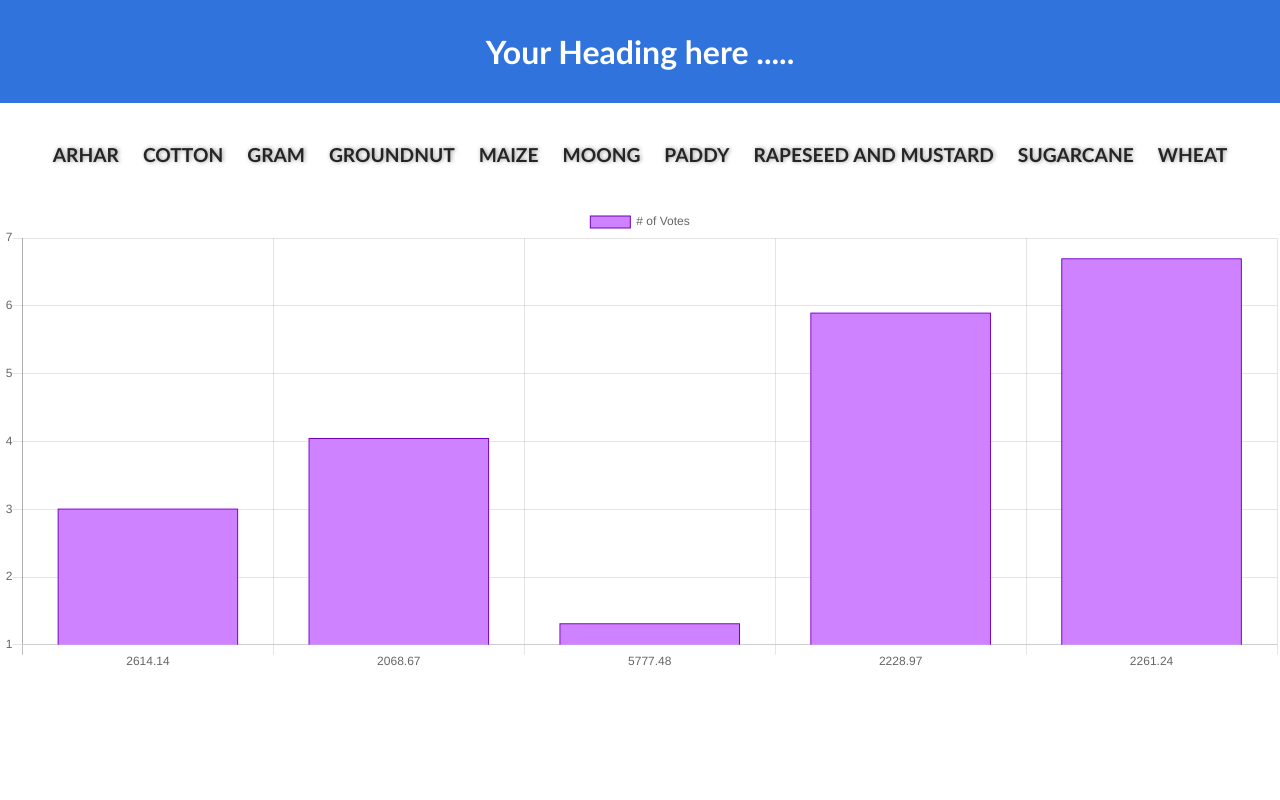
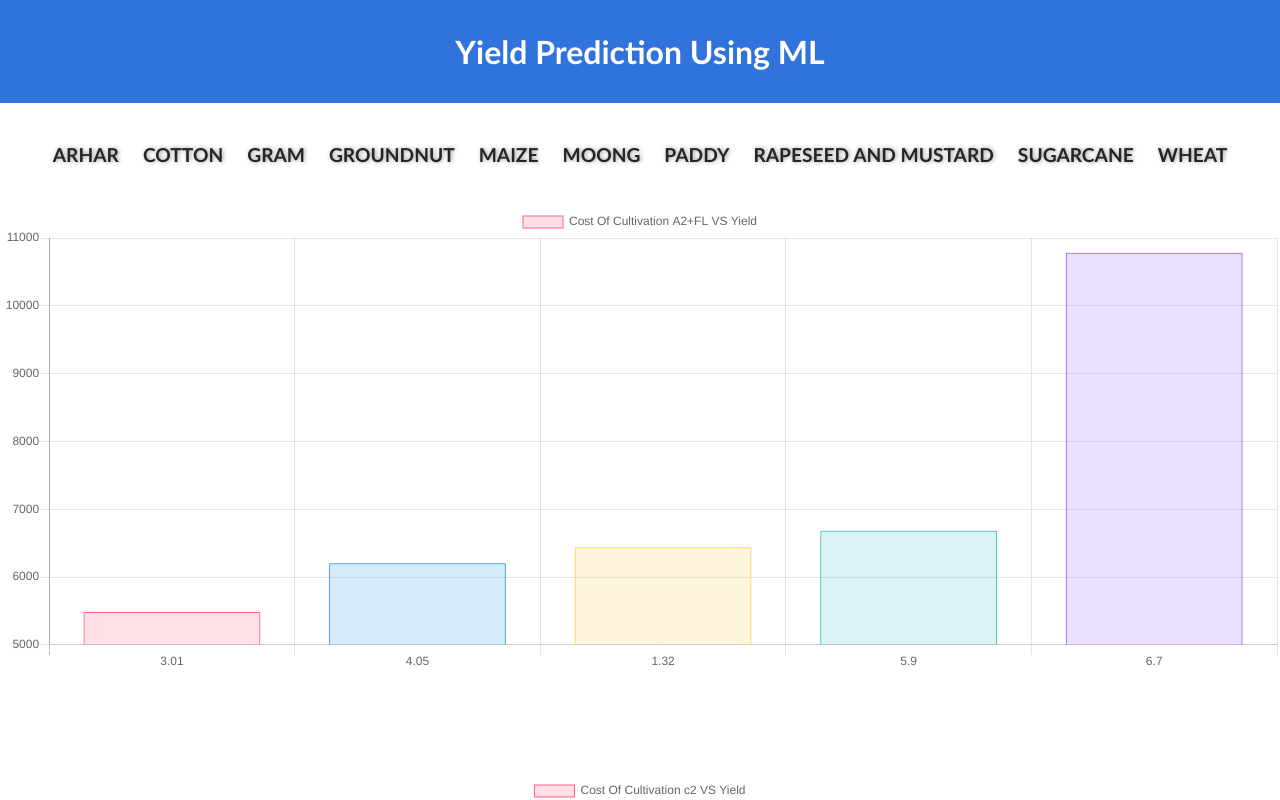
Before and after one commit to kapilbhoyar/miniProject, a plain HTML site: page index.html in a window 1280 px wide. Both pictures are taken after a click on the element 640 px from the left and 154 px from the top of the page. Shown: the top 800 px of the page. Drawn offline with nearby package versions, Linux system fonts and the light colour scheme.

Commit message:
this is my commit

```diff
--- a/csvjson.json
+++ b/csvjson.json
@@ -3,7 +3,7 @@
     "Crop": "ARHAR",
     "State": "Uttar Pradesh",
     "CostofCultivationA2FL": 9794.05,
-		"Cost of Cultivation (`/Hectare) C2": 23076.74,
+    "CostofCultivationC2": 23076.74,
     "CostofProductionC2": 1941.55,
     "Yield": 9.83
   },
@@ -11,7 +11,7 @@
     "Crop": "ARHAR",
     "State": "Karnataka",
     "CostofCultivationA2FL": 10593.15,
-		"Cost of Cultivation (`/Hectare) C2": 16528.68,
+    "CostofCultivationC2": 16528.68,
     "CostofProductionC2": 2172.46,
     "Yield": 7.47
   },
@@ -19,7 +19,7 @@
     "Crop": "ARHAR",
     "State": "Gujarat",
     "CostofCultivationA2FL": 13468.82,
-		"Cost of Cultivation (`/Hectare) C2": 19551.9,
+    "CostofCultivationC2": 19551.9,
     "CostofProductionC2": 1898.3,
     "Yield": 9.59
   },
@@ -27,7 +27,7 @@
     "Crop": "ARHAR",
     "State": "Andhra Pradesh",
     "CostofCultivationA2FL": 17051.66,
-		"Cost of Cultivation (`/Hectare) C2": 24171.65,
+    "CostofCultivationC2": 24171.65,
     "CostofProductionC2": 3670.54,
     "Yield": 6.42
   },
@@ -35,7 +35,7 @@
     "Crop": "ARHAR",
     "State": "Maharashtra",
     "CostofCultivationA2FL": 17130.55,
-		"Cost of Cultivation (`/Hectare) C2": 25270.26,
+    "CostofCultivationC2": 25270.26,
     "CostofProductionC2": 2775.8,
     "Yield": 8.72
   },
@@ -43,7 +43,7 @@
     "Crop": "COTTON",
     "State": "Maharashtra",
     "CostofCultivationA2FL": 23711.44,
-		"Cost of Cultivation (`/Hectare) C2": 33116.82,
+    "CostofCultivationC2": 33116.82,
     "CostofProductionC2": 2539.47,
     "Yield": 12.69
   },
@@ -51,7 +51,7 @@
     "Crop": "COTTON",
     "State": "Punjab",
     "CostofCultivationA2FL": 29047.1,
-		"Cost of Cultivation (`/Hectare) C2": 50828.83,
+    "CostofCultivationC2": 50828.83,
     "CostofProductionC2": 2003.76,
     "Yield": 24.39
   },
@@ -59,7 +59,7 @@
     "Crop": "COTTON",
     "State": "Andhra Pradesh",
     "CostofCultivationA2FL": 29140.77,
-		"Cost of Cultivation (`/Hectare) C2": 44756.72,
+    "CostofCultivationC2": 44756.72,
     "CostofProductionC2": 2509.99,
     "Yield": 17.83
   },
@@ -67,7 +67,7 @@
     "Crop": "COTTON",
     "State": "Gujarat",
     "CostofCultivationA2FL": 29616.09,
-		"Cost of Cultivation (`/Hectare) C2": 42070.44,
+    "CostofCultivationC2": 42070.44,
     "CostofProductionC2": 2179.26,
     "Yield": 19.05
   },
@@ -75,7 +75,7 @@
     "Crop": "COTTON",
     "State": "Haryana",
     "CostofCultivationA2FL": 29918.97,
-		"Cost of Cultivation (`/Hectare) C2": 44018.18,
+    "CostofCultivationC2": 44018.18,
     "CostofProductionC2": 2127.35,
     "Yield": 19.9
   },
@@ -83,7 +83,7 @@
     "Crop": "GRAM",
     "State": "Rajasthan",
     "CostofCultivationA2FL": 8552.69,
-		"Cost of Cultivation (`/Hectare) C2": 12610.85,
+    "CostofCultivationC2": 12610.85,
     "CostofProductionC2": 1691.66,
     "Yield": 6.83
   },
@@ -91,7 +91,7 @@
     "Crop": "GRAM",
     "State": "Madhya Pradesh",
     "CostofCultivationA2FL": 9803.89,
-		"Cost of Cultivation (`/Hectare) C2": 16873.17,
+    "CostofCultivationC2": 16873.17,
     "CostofProductionC2": 1551.94,
     "Yield": 10.29
   },
@@ -99,7 +99,7 @@
     "Crop": "GRAM",
     "State": "Uttar Pradesh",
     "CostofCultivationA2FL": 12833.04,
-		"Cost of Cultivation (`/Hectare) C2": 21618.43,
+    "CostofCultivationC2": 21618.43,
     "CostofProductionC2": 1882.68,
     "Yield": 10.93
   },
@@ -107,7 +107,7 @@
     "Crop": "GRAM",
     "State": "Maharashtra",
     "CostofCultivationA2FL": 12985.95,
-		"Cost of Cultivation (`/Hectare) C2": 18679.33,
+    "CostofCultivationC2": 18679.33,
     "CostofProductionC2": 2277.68,
     "Yield": 8.05
   },
@@ -115,7 +115,7 @@
     "Crop": "GRAM",
     "State": "Andhra Pradesh",
     "CostofCultivationA2FL": 14421.98,
-		"Cost of Cultivation (`/Hectare) C2": 26762.09,
+    "CostofCultivationC2": 26762.09,
     "CostofProductionC2": 1559.04,
     "Yield": 16.69
   },
@@ -123,7 +123,7 @@
     "Crop": "GROUNDNUT",
     "State": "Karnataka",
     "CostofCultivationA2FL": 13647.1,
-		"Cost of Cultivation (`/Hectare) C2": 17314.2,
+    "CostofCultivationC2": 17314.2,
     "CostofProductionC2": 3484.01,
     "Yield": 4.71
   },
@@ -131,7 +131,7 @@
     "Crop": "GROUNDNUT",
     "State": "Andhra Pradesh",
     "CostofCultivationA2FL": 21229.01,
-		"Cost of Cultivation (`/Hectare) C2": 30434.61,
+    "CostofCultivationC2": 30434.61,
     "CostofProductionC2": 2554.91,
     "Yield": 11.97
   },
@@ -139,7 +139,7 @@
     "Crop": "GROUNDNUT",
     "State": "Tamil Nadu",
     "CostofCultivationA2FL": 22507.86,
-		"Cost of Cultivation (`/Hectare) C2": 30393.66,
+    "CostofCultivationC2": 30393.66,
     "CostofProductionC2": 2358,
     "Yield": 11.98
   },
@@ -147,7 +147,7 @@
     "Crop": "GROUNDNUT",
     "State": "Gujarat",
     "CostofCultivationA2FL": 22951.28,
-		"Cost of Cultivation (`/Hectare) C2": 30114.45,
+    "CostofCultivationC2": 30114.45,
     "CostofProductionC2": 1918.92,
     "Yield": 13.45
   },
@@ -155,7 +155,7 @@
     "Crop": "GROUNDNUT",
     "State": "Maharashtra",
     "CostofCultivationA2FL": 26078.66,
-		"Cost of Cultivation (`/Hectare) C2": 32683.46,
+    "CostofCultivationC2": 32683.46,
     "CostofProductionC2": 3207.35,
     "Yield": 9.33
   },
@@ -163,7 +163,7 @@
     "Crop": "MAIZE",
     "State": "Bihar",
     "CostofCultivationA2FL": 13513.92,
-		"Cost of Cultivation (`/Hectare) C2": 19857.7,
+    "CostofCultivationC2": 19857.7,
     "CostofProductionC2": 404.43,
     "Yield": 42.95
   },
@@ -171,7 +171,7 @@
     "Crop": "MAIZE",
     "State": "Karnataka",
     "CostofCultivationA2FL": 13792.85,
-		"Cost of Cultivation (`/Hectare) C2": 20671.54,
+    "CostofCultivationC2": 20671.54,
     "CostofProductionC2": 581.69,
     "Yield": 31.1
   },
@@ -179,7 +179,7 @@
     "Crop": "MAIZE",
     "State": "Rajasthan",
     "CostofCultivationA2FL": 14421.46,
-		"Cost of Cultivation (`/Hectare) C2": 19810.29,
+    "CostofCultivationC2": 19810.29,
     "CostofProductionC2": 658.77,
     "Yield": 23.56
   },
@@ -187,7 +187,7 @@
     "Crop": "MAIZE",
     "State": "Uttar Pradesh",
     "CostofCultivationA2FL": 15635.43,
-		"Cost of Cultivation (`/Hectare) C2": 21045.11,
+    "CostofCultivationC2": 21045.11,
     "CostofProductionC2": 1387.36,
     "Yield": 13.7
   },
@@ -195,7 +195,7 @@
     "Crop": "MAIZE",
     "State": "Andhra Pradesh",
     "CostofCultivationA2FL": 25687.09,
-		"Cost of Cultivation (`/Hectare) C2": 37801.85,
+    "CostofCultivationC2": 37801.85,
     "CostofProductionC2": 840.58,
     "Yield": 42.68
   },
@@ -203,7 +203,7 @@
     "Crop": "MOONG",
     "State": "Orissa",
     "CostofCultivationA2FL": 5483.54,
-		"Cost of Cultivation (`/Hectare) C2": 8266.98,
+    "CostofCultivationC2": 8266.98,
     "CostofProductionC2": 2614.14,
     "Yield": 3.01
   },
@@ -211,7 +211,7 @@
     "Crop": "MOONG",
     "State": "Rajasthan",
     "CostofCultivationA2FL": 6204.23,
-		"Cost of Cultivation (`/Hectare) C2": 9165.59,
+    "CostofCultivationC2": 9165.59,
     "CostofProductionC2": 2068.67,
     "Yield": 4.05
   },
@@ -219,7 +219,7 @@
     "Crop": "MOONG",
     "State": "Karnataka",
     "CostofCultivationA2FL": 6440.64,
-		"Cost of Cultivation (`/Hectare) C2": 7868.64,
+    "CostofCultivationC2": 7868.64,
     "CostofProductionC2": 5777.48,
     "Yield": 1.32
   },
@@ -227,7 +227,7 @@
     "Crop": "MOONG",
     "State": "Andhra Pradesh",
     "CostofCultivationA2FL": 6684.18,
-		"Cost of Cultivation (`/Hectare) C2": 13209.32,
+    "CostofCultivationC2": 13209.32,
     "CostofProductionC2": 2228.97,
     "Yield": 5.9
   },
@@ -235,7 +235,7 @@
     "Crop": "MOONG",
     "State": "Maharashtra",
     "CostofCultivationA2FL": 10780.76,
-		"Cost of Cultivation (`/Hectare) C2": 15371.45,
+    "CostofCultivationC2": 15371.45,
     "CostofProductionC2": 2261.24,
     "Yield": 6.7
   },
@@ -243,7 +243,7 @@
     "Crop": "PADDY",
     "State": "Uttar Pradesh",
     "CostofCultivationA2FL": 17022,
-		"Cost of Cultivation (`/Hectare) C2": 28144.5,
+    "CostofCultivationC2": 28144.5,
     "CostofProductionC2": 732.62,
     "Yield": 36.61
   },
@@ -251,7 +251,7 @@
     "Crop": "PADDY",
     "State": "Orissa",
     "CostofCultivationA2FL": 17478.05,
-		"Cost of Cultivation (`/Hectare) C2": 25909.05,
+    "CostofCultivationC2": 25909.05,
     "CostofProductionC2": 715.04,
     "Yield": 32.42
   },
@@ -259,7 +259,7 @@
     "Crop": "PADDY",
     "State": "West Bengal",
     "CostofCultivationA2FL": 24731.06,
-		"Cost of Cultivation (`/Hectare) C2": 33046.12,
+    "CostofCultivationC2": 33046.12,
     "CostofProductionC2": 731.25,
     "Yield": 39.04
   },
@@ -267,7 +267,7 @@
     "Crop": "PADDY",
     "State": "Punjab",
     "CostofCultivationA2FL": 25154.75,
-		"Cost of Cultivation (`/Hectare) C2": 45291.24,
+    "CostofCultivationC2": 45291.24,
     "CostofProductionC2": 669.86,
     "Yield": 67.41
   },
@@ -275,7 +275,7 @@
     "Crop": "PADDY",
     "State": "Andhra Pradesh",
     "CostofCultivationA2FL": 29664.84,
-		"Cost of Cultivation (`/Hectare) C2": 46450.2,
+    "CostofCultivationC2": 46450.2,
     "CostofProductionC2": 789.9,
     "Yield": 56
   },
@@ -283,7 +283,7 @@
     "Crop": "RAPESEED AND MUSTARD",
     "State": "Madhya Pradesh",
     "CostofCultivationA2FL": 8686.43,
-		"Cost of Cultivation (`/Hectare) C2": 17705.93,
+    "CostofCultivationC2": 17705.93,
     "CostofProductionC2": 1279.6,
     "Yield": 12.94
   },
@@ -291,7 +291,7 @@
     "Crop": "RAPESEED AND MUSTARD",
     "State": "Rajasthan",
     "CostofCultivationA2FL": 11385.7,
-		"Cost of Cultivation (`/Hectare) C2": 19259.84,
+    "CostofCultivationC2": 19259.84,
     "CostofProductionC2": 1341.29,
     "Yield": 13.54
   },
@@ -299,7 +299,7 @@
     "Crop": "RAPESEED AND MUSTARD",
     "State": "Uttar Pradesh",
     "CostofCultivationA2FL": 12774.41,
-		"Cost of Cultivation (`/Hectare) C2": 22560.3,
+    "CostofCultivationC2": 22560.3,
     "CostofProductionC2": 1595.56,
     "Yield": 13.57
   },
@@ -307,7 +307,7 @@
     "Crop": "RAPESEED AND MUSTARD",
     "State": "Gujarat",
     "CostofCultivationA2FL": 13740.64,
-		"Cost of Cultivation (`/Hectare) C2": 19083.55,
+    "CostofCultivationC2": 19083.55,
     "CostofProductionC2": 1610.4,
     "Yield": 11.61
   },
@@ -315,7 +315,7 @@
     "Crop": "RAPESEED AND MUSTARD",
     "State": "Haryana",
     "CostofCultivationA2FL": 14715.27,
-		"Cost of Cultivation (`/Hectare) C2": 27507.54,
+    "CostofCultivationC2": 27507.54,
     "CostofProductionC2": 1251.12,
     "Yield": 19.94
   },
@@ -323,7 +323,7 @@
     "Crop": "SUGARCANE",
     "State": "Uttar Pradesh",
     "CostofCultivationA2FL": 24538.32,
-		"Cost of Cultivation (`/Hectare) C2": 45239.51,
+    "CostofCultivationC2": 45239.51,
     "CostofProductionC2": 93.64,
     "Yield": 448.89
   },
@@ -331,7 +331,7 @@
     "Crop": "SUGARCANE",
     "State": "Karnataka",
     "CostofCultivationA2FL": 55655.44,
-		"Cost of Cultivation (`/Hectare) C2": 86765.77,
+    "CostofCultivationC2": 86765.77,
     "CostofProductionC2": 86.53,
     "Yield": 986.21
   },
@@ -339,7 +339,7 @@
     "Crop": "SUGARCANE",
     "State": "Andhra Pradesh",
     "CostofCultivationA2FL": 56621.16,
-		"Cost of Cultivation (`/Hectare) C2": 91442.63,
+    "CostofCultivationC2": 91442.63,
     "CostofProductionC2": 119.72,
     "Yield": 757.92
   },
@@ -347,7 +347,7 @@
     "Crop": "SUGARCANE",
     "State": "Maharashtra",
     "CostofCultivationA2FL": 57673.6,
-		"Cost of Cultivation (`/Hectare) C2": 85801.95,
+    "CostofCultivationC2": 85801.95,
     "CostofProductionC2": 107.56,
     "Yield": 744.01
   },
@@ -355,7 +355,7 @@
     "Crop": "SUGARCANE",
     "State": "Tamil Nadu",
     "CostofCultivationA2FL": 66335.06,
-		"Cost of Cultivation (`/Hectare) C2": 89025.27,
+    "CostofCultivationC2": 89025.27,
     "CostofProductionC2": 85.79,
     "Yield": 1015.45
   },
@@ -363,7 +363,7 @@
     "Crop": "WHEAT",
     "State": "Madhya Pradesh",
     "CostofCultivationA2FL": 12464.4,
-		"Cost of Cultivation (`/Hectare) C2": 22489.75,
+    "CostofCultivationC2": 22489.75,
     "CostofProductionC2": 810.25,
     "Yield": 23.59
   },
@@ -371,7 +371,7 @@
     "Crop": "WHEAT",
     "State": "Punjab",
     "CostofCultivationA2FL": 17945.58,
-		"Cost of Cultivation (`/Hectare) C2": 35423.48,
+    "CostofCultivationC2": 35423.48,
     "CostofProductionC2": 804.8,
     "Yield": 39.83
   },
@@ -379,7 +379,7 @@
     "Crop": "WHEAT",
     "State": "Uttar Pradesh",
     "CostofCultivationA2FL": 18979.38,
-		"Cost of Cultivation (`/Hectare) C2": 31902.74,
+    "CostofCultivationC2": 31902.74,
     "CostofProductionC2": 769.84,
     "Yield": 34.99
   },
@@ -387,7 +387,7 @@
     "Crop": "WHEAT",
     "State": "Rajasthan",
     "CostofCultivationA2FL": 19119.08,
-		"Cost of Cultivation (`/Hectare) C2": 29876.36,
+    "CostofCultivationC2": 29876.36,
     "CostofProductionC2": 683.58,
     "Yield": 37.19
   }
--- a/index.html
+++ b/index.html
@@ -10,7 +10,7 @@
   </head>
   <body>
     <header>
-			<h1 class="heading">Your Heading here .....</h1>
+      <h1 class="heading">Yield Prediction Using ML</h1>
     </header>
     <main>
       <div class="container-fluid">
@@ -27,7 +27,12 @@
           <li><span>WHEAT</span></li>
         </ul>
       </div>
-			<canvas id="chart" height="110px"></canvas>
+
+      <canvas id="chart1" height="110px"></canvas>
+      <canvas id="chart2" height="110px"></canvas>
+      <canvas id="chart3" height="110px"></canvas>
+      <canvas id="chart4" height="110px"></canvas>
+      <canvas id="chart5" height="110px"></canvas>
     </main>
     <script type="text/javascript" src="main.js"></script>
     <!-- <script type="text/javascript" src="second.js"></script> -->
--- a/main.js
+++ b/main.js
@@ -2,18 +2,197 @@
 //const ylabels = [];
 let ul = document.querySelector("ul");
 
-async function chartIt(x, y) {
-	const ctx = document.querySelector("#chart").getContext("2d");
-	var myChart = new Chart(ctx, {
+async function chartIt(x, y, z, w, v) {
+  const ctx1 = document.querySelector("#chart1").getContext("2d");
+  var myChart1 = new Chart(ctx1, {
     type: "bar",
     data: {
-			labels: x,
+      labels: y,
       datasets: [
         {
-					label: "# of Votes",
+          label: "Cost Of Cultivation A2+FL VS Yield",
+          data: x,
+          backgroundColor: [
+            "rgba(255, 99, 132, 0.2)",
+            "rgba(54, 162, 235, 0.2)",
+            "rgba(255, 206, 86, 0.2)",
+            "rgba(75, 192, 192, 0.2)",
+            "rgba(153, 102, 255, 0.2)",
+            "rgba(255, 159, 64, 0.2)"
+          ],
+          borderColor: [
+            "rgba(255, 99, 132, 1)",
+            "rgba(54, 162, 235, 1)",
+            "rgba(255, 206, 86, 1)",
+            "rgba(75, 192, 192, 1)",
+            "rgba(153, 102, 255, 1)",
+            "rgba(255, 159, 64, 1)"
+          ],
+          borderWidth: 1
+        }
+      ]
+    },
+    options: {
+      scales: {
+        xAxes: [
+          {
+            ticks: {
+              // beginAtZero: true
+            }
+          }
+        ]
+      }
+    }
+  });
+
+  const ctx2 = document.querySelector("#chart2").getContext("2d");
+  var myChart2 = new Chart(ctx2, {
+    type: "bar",
+    data: {
+      labels: y,
+      datasets: [
+        {
+          label: "Cost Of Cultivation c2 VS Yield",
+          data: z,
+          backgroundColor: [
+            "rgba(255, 99, 132, 0.2)",
+            "rgba(54, 162, 235, 0.2)",
+            "rgba(255, 206, 86, 0.2)",
+            "rgba(75, 192, 192, 0.2)",
+            "rgba(153, 102, 255, 0.2)",
+            "rgba(255, 159, 64, 0.2)"
+          ],
+          borderColor: [
+            "rgba(255, 99, 132, 1)",
+            "rgba(54, 162, 235, 1)",
+            "rgba(255, 206, 86, 1)",
+            "rgba(75, 192, 192, 1)",
+            "rgba(153, 102, 255, 1)",
+            "rgba(255, 159, 64, 1)"
+          ],
+          borderWidth: 1
+        }
+      ]
+    },
+    options: {
+      scales: {
+        yAxes: [
+          {
+            ticks: {
+              // beginAtZero: true
+            }
+          }
+        ]
+      }
+    }
+  });
+  const ctx3 = document.querySelector("#chart3").getContext("2d");
+  var myChart3 = new Chart(ctx3, {
+    type: "bar",
+    data: {
+      labels: y,
+      datasets: [
+        {
+          label: "Cost Of Production C2 VS Yield",
+          data: w,
+          backgroundColor: [
+            "rgba(255, 99, 132, 0.2)",
+            "rgba(54, 162, 235, 0.2)",
+            "rgba(255, 206, 86, 0.2)",
+            "rgba(75, 192, 192, 0.2)",
+            "rgba(153, 102, 255, 0.2)",
+            "rgba(255, 159, 64, 0.2)"
+          ],
+          borderColor: [
+            "rgba(255, 99, 132, 1)",
+            "rgba(54, 162, 235, 1)",
+            "rgba(255, 206, 86, 1)",
+            "rgba(75, 192, 192, 1)",
+            "rgba(153, 102, 255, 1)",
+            "rgba(255, 159, 64, 1)"
+          ],
+          borderWidth: 1
+        }
+      ]
+    },
+    options: {
+      scales: {
+        yAxes: [
+          {
+            ticks: {
+              // beginAtZero: true
+            }
+          }
+        ]
+      }
+    }
+  });
+  const ctx4 = document.querySelector("#chart4").getContext("2d");
+  var myChart4 = new Chart(ctx4, {
+    type: "bar",
+    data: {
+      labels: v,
+      datasets: [
+        {
+          label: "State VS Yield",
           data: y,
-					backgroundColor: "#cf82ff",
-					borderColor: "#7300ba",
+          backgroundColor: [
+            "rgba(255, 99, 132, 0.2)",
+            "rgba(54, 162, 235, 0.2)",
+            "rgba(255, 206, 86, 0.2)",
+            "rgba(75, 192, 192, 0.2)",
+            "rgba(153, 102, 255, 0.2)",
+            "rgba(255, 159, 64, 0.2)"
+          ],
+          borderColor: [
+            "rgba(255, 99, 132, 1)",
+            "rgba(54, 162, 235, 1)",
+            "rgba(255, 206, 86, 1)",
+            "rgba(75, 192, 192, 1)",
+            "rgba(153, 102, 255, 1)",
+            "rgba(255, 159, 64, 1)"
+          ],
+          borderWidth: 1
+        }
+      ]
+    },
+    options: {
+      scales: {
+        yAxes: [
+          {
+            ticks: {
+              // beginAtZero: true
+            }
+          }
+        ]
+      }
+    }
+  });
+  const ctx5 = document.querySelector("#chart5").getContext("2d");
+  var myChart5 = new Chart(ctx5, {
+    type: "pie",
+    data: {
+      labels: v,
+      datasets: [
+        {
+          label: "State VS Yield",
+          data: y,
+          backgroundColor: [
+            "rgba(255, 99, 132, 0.2)",
+            "rgba(54, 162, 235, 0.2)",
+            "rgba(255, 206, 86, 0.2)",
+            "rgba(75, 192, 192, 0.2)",
+            "rgba(153, 102, 255, 0.2)",
+            "rgba(255, 159, 64, 0.2)"
+          ],
+          borderColor: [
+            "rgba(255, 99, 132, 1)",
+            "rgba(54, 162, 235, 1)",
+            "rgba(255, 206, 86, 1)",
+            "rgba(75, 192, 192, 1)",
+            "rgba(153, 102, 255, 1)",
+            "rgba(255, 159, 64, 1)"
+          ],
           borderWidth: 1
         }
       ]
@@ -39,19 +218,27 @@ async function getData(event) {
     var cropName = event.target.innerHTML;
     const xs = [];
     const ys = [];
+    const zs = [];
+    const ws = [];
+    const vs = [];
     const response = await fetch("./csvjson.json");
     const data = await response.json();
     // const table = data.split("\n").slice(1);
     data.forEach(row => {
+      const coc1 = row.CostofCultivationA2FL;
+      const coc2 = row.CostofCultivationC2;
+      const state = row.State;
       const cop = row.CostofProductionC2;
       const yield = row.Yield;
       if (row.Crop === cropName) {
-				console.log("inside crop");
-				xs.push(cop);
+        xs.push(coc1);
         ys.push(yield);
+        zs.push(coc2);
+        ws.push(cop);
+        vs.push(state);
       }
     });
-		chartIt(xs, ys);
+    chartIt(xs, ys, zs, ws, vs);
   }
 }
 
--- a/style.css
+++ b/style.css
@@ -41,3 +41,8 @@ li:hover {
   text-decoration: underline;
   /* border-bottom: 4px solid rgba(79, 199, 255, 0.781); */
 }
+
+canvas {
+  justify-content: center;
+  padding-bottom: 100px;
+}
```
Lines whose indentation alone changed are shown as unchanged.
